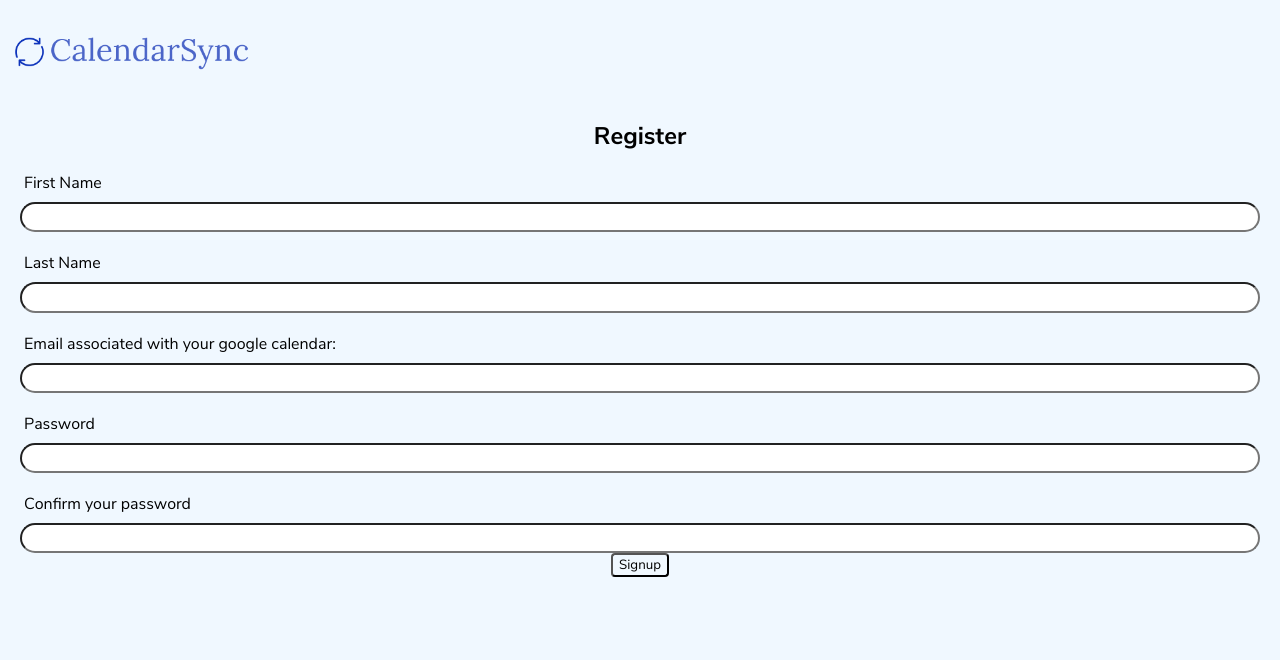
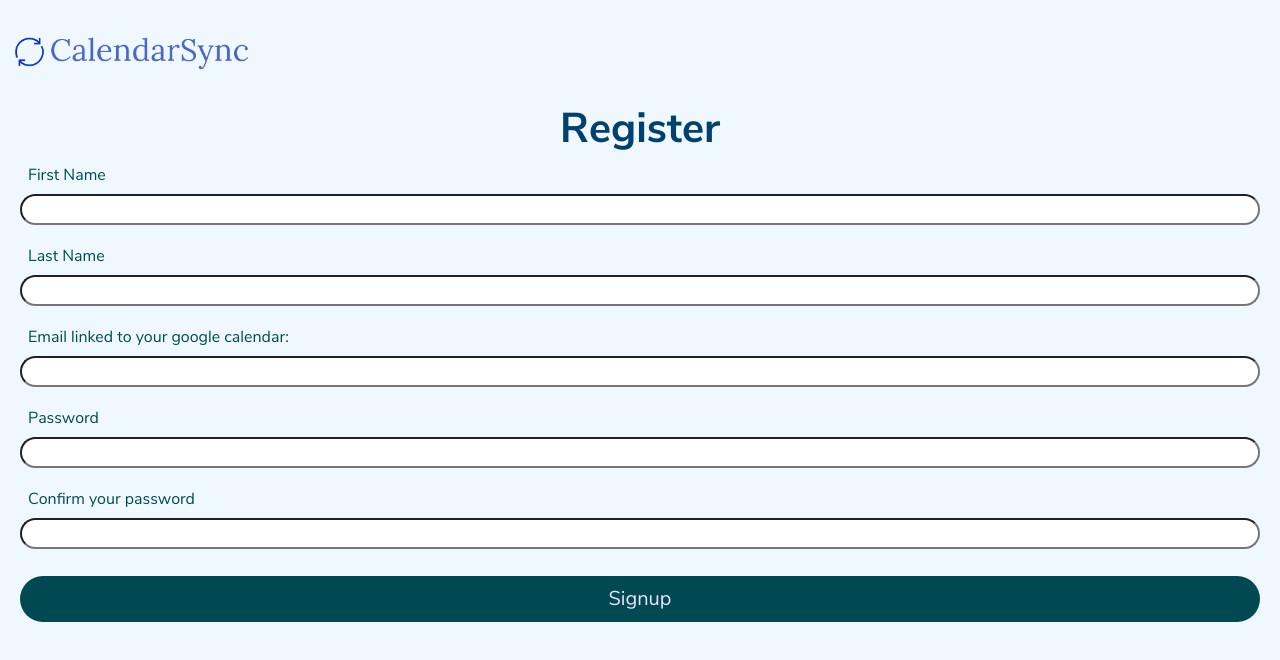
Before and after one commit to Gena0212/Coordinator, a React (Vite) app: page / in a window 1280 px wide. Shown: the top 660 px of the page. Built offline with nearby package versions, Linux system fonts and the light colour scheme; no server answers; a web font is replaced by a local one.

Commit message:
Finished styling register page

```diff
--- a/src/App.scss
+++ b/src/App.scss
@@ -7,7 +7,7 @@
   height: 100%;
   width: 100%;
   text-align: center;
-  background-color: $primary-background-colour;
+  background-color: $primary-colour;
 }
 
 .app {
--- a/src/components/Button/Button.scss
+++ b/src/components/Button/Button.scss
@@ -1,6 +1,15 @@
+@use "../../styles/partials/variables" as *;
+
 .button {
     font-family: 'NunitoSans', sans-serif;
     font-weight: 400;
-    border-radius: 0.25rem;
+    border-radius: 1.5rem;
     background-color: inherit;
+    font-size: 1.25rem;
+    width: 100%;
+    padding: 0.6rem;
+    margin-top: 0.45rem;
+    background-color: $secondary-colour;
+    color: $senary-colour;
+    border: none;
 }
--- a/src/components/Header/Header.scss
+++ b/src/components/Header/Header.scss
@@ -1,7 +1,7 @@
 .header{
     display: flex;
     justify-content: space-between;
-    padding: 1.5rem 0.5rem 2rem 0rem;
+    padding: 1.5rem 0.5rem 0.75rem 0rem;
 
     &__logo {
         width: 16.5rem;
--- a/src/components/RegisterForm/RegisterForm.jsx
+++ b/src/components/RegisterForm/RegisterForm.jsx
@@ -80,7 +80,7 @@ export default function RegisterForm(){
               />
             </div>
             <div className="form__group">
-              <label htmlFor="emailRegister" className="form__label">Email associated with your google calendar:</label>
+              <label htmlFor="emailRegister" className="form__label">Email linked to your google calendar:</label>
               <input
                 type="text"
                 name="email"
--- a/src/components/RegisterForm/RegisterForm.scss
+++ b/src/components/RegisterForm/RegisterForm.scss
@@ -7,12 +7,13 @@
     }
 
     &__label {
-        margin: 1.25rem 0 0.5rem 0.25rem;
+        margin-left: 0.5rem;
         align-self: flex-start;
     }
 
     &__input {
         border-radius: 1rem;
         padding: 0.35rem;
+        margin: 0.55rem 0 1.25rem 0;
     }
 }
--- a/src/pages/RegisterPage/RegisterPage.jsx
+++ b/src/pages/RegisterPage/RegisterPage.jsx
@@ -8,7 +8,7 @@ export default function RegisterPage() {
         <>
             <Header isLoggedIn={false}/>
             <section className="register">
-                <h2>Register</h2>
+                <h1 className="register__title">Register</h1>
                 <RegisterForm/>
             </section>
         </>
--- a/src/pages/RegisterPage/RegisterPage.scss
+++ b/src/pages/RegisterPage/RegisterPage.scss
@@ -1,5 +1,10 @@
 @use '../../styles/partials/variables' as *;
 
 .register {
-    background-color: $primary-background-colour;
+    background-color: $primary-colour;
+
+    &__title {
+        margin-bottom: 0.4rem;
+        color: $nonary-colour;
+    }
 }
--- a/src/styles/partials/_global.scss
+++ b/src/styles/partials/_global.scss
@@ -1,11 +1,17 @@
+@use 'variables' as *;
+
 body{
     margin: 0;
+    color: $secondary-colour;
 }
 
 h1 {
     margin: 0;
+    font-size: 2.6rem;
+    font-weight: 700;
 }
 
 h2 {
     margin: 0;
+    font-weight: 700;
 }
--- a/src/styles/partials/_variables.scss
+++ b/src/styles/partials/_variables.scss
@@ -1 +1,10 @@
-$primary-background-colour: #F0F8FF; //alice blue
+$primary-colour: #F0F8FF; //alice blue
+$secondary-colour: #004953; //eagles midnight green
+$tertiary-colour: #5072A7; //blue yonder
+$quaternary-colour: #ADD8E6; //light blue
+$quinary-colour: #0093AF; //munsell blue
+$senary-colour: #E6E6FA; //lavendar
+$septenary-colour: #005f69; //peacock
+$octonary-colour: #5D76A9; //grizzlies blue
+$nonary-colour: #004170; //PSG blue
+$decenary-colour: #6082B6; //glaucous
```
